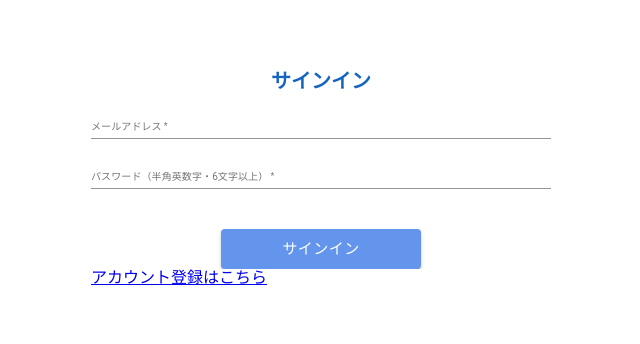
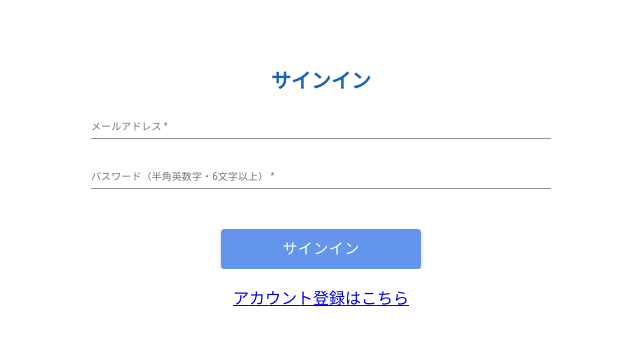
Before and after one commit to PepeikeDeteron/NextEC, a Next.js app: page /SignIn in a window 1280 px wide. Shown: the top 344 px of the page, without its empty margins (319-959 px from the left). Built offline with nearby package versions, Linux system fonts and the light colour scheme; no server answers.

Commit message:
ユーザ認証関係のページデザインを調整

```diff
--- a/src/components/templates/Home/index.tsx
+++ b/src/components/templates/Home/index.tsx
@@ -1,5 +1,4 @@
 import React from 'react';
-import Link from 'next/link';
 import { useSelector } from 'react-redux';
 import { RootState } from '@/modules/store';
 
@@ -12,11 +11,6 @@ const Home: React.VFC = () => {
       <h2>Home</h2>
       <p>ID：{userId}</p>
       <p>ユーザ名：{userName}</p>
-
-      <br />
-      <Link href="/SignIn">
-        <button>サインイン（仮）</button>
-      </Link>
     </>
   );
 };
--- a/src/components/templates/SignIn/index.tsx
+++ b/src/components/templates/SignIn/index.tsx
@@ -49,9 +49,12 @@ const Component: React.VFC<Props> = (props) => {
       <div className={'center'}>
         <RegisterButton label="サインイン" color="primary" onClick={onSignIn} />
       </div>
-      <Link href="/SignUp">
-        <a>アカウント登録はこちら</a>
-      </Link>
+      <Spacer height={16} />
+      <div className={'center'}>
+        <Link href="/SignUp">
+          <a>アカウント登録はこちら</a>
+        </Link>
+      </div>
     </div>
   );
 };
```
Also changed, not shown: src/components/templates/SignUp/index.tsx (+7 -0 lines).
